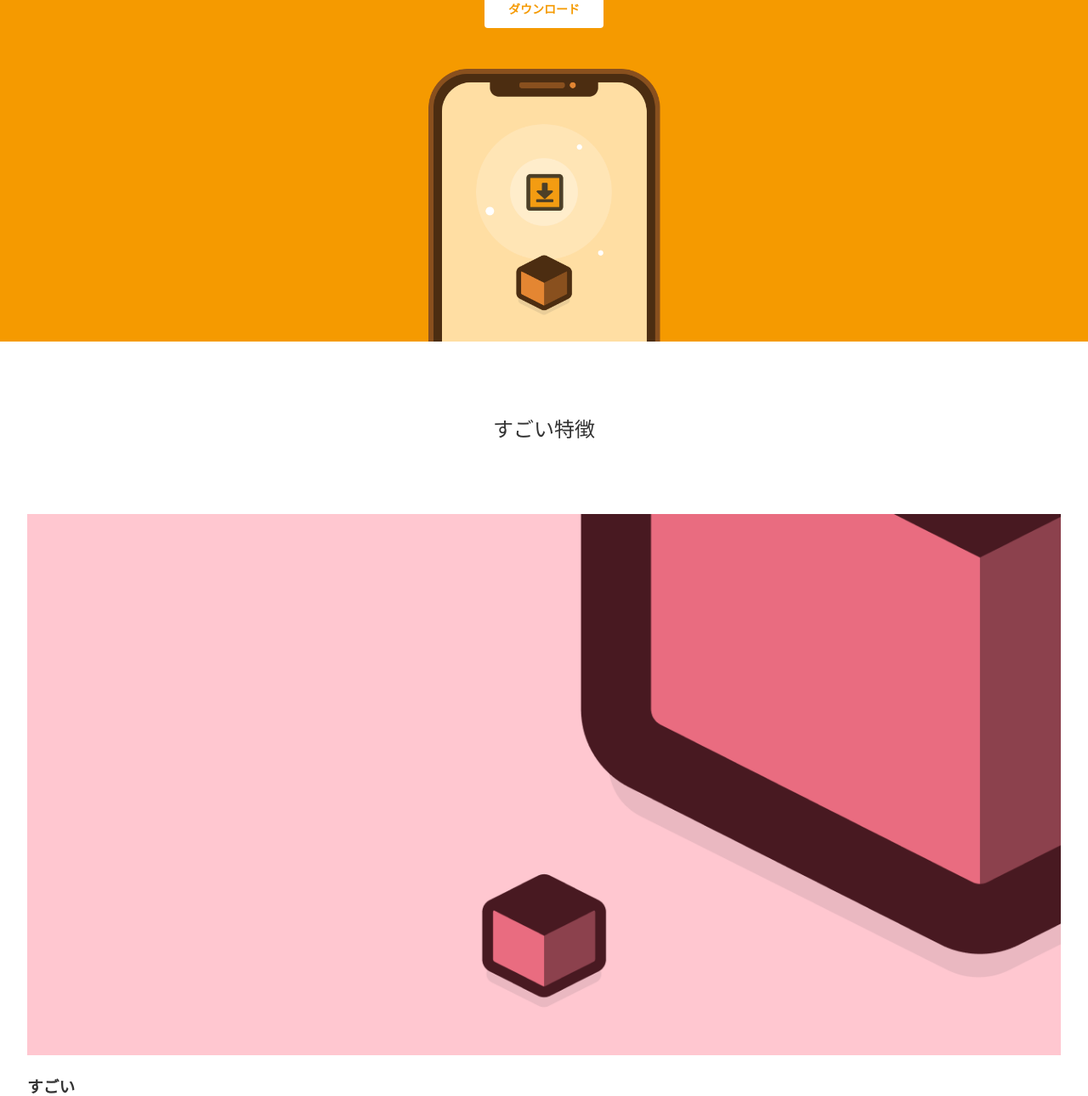
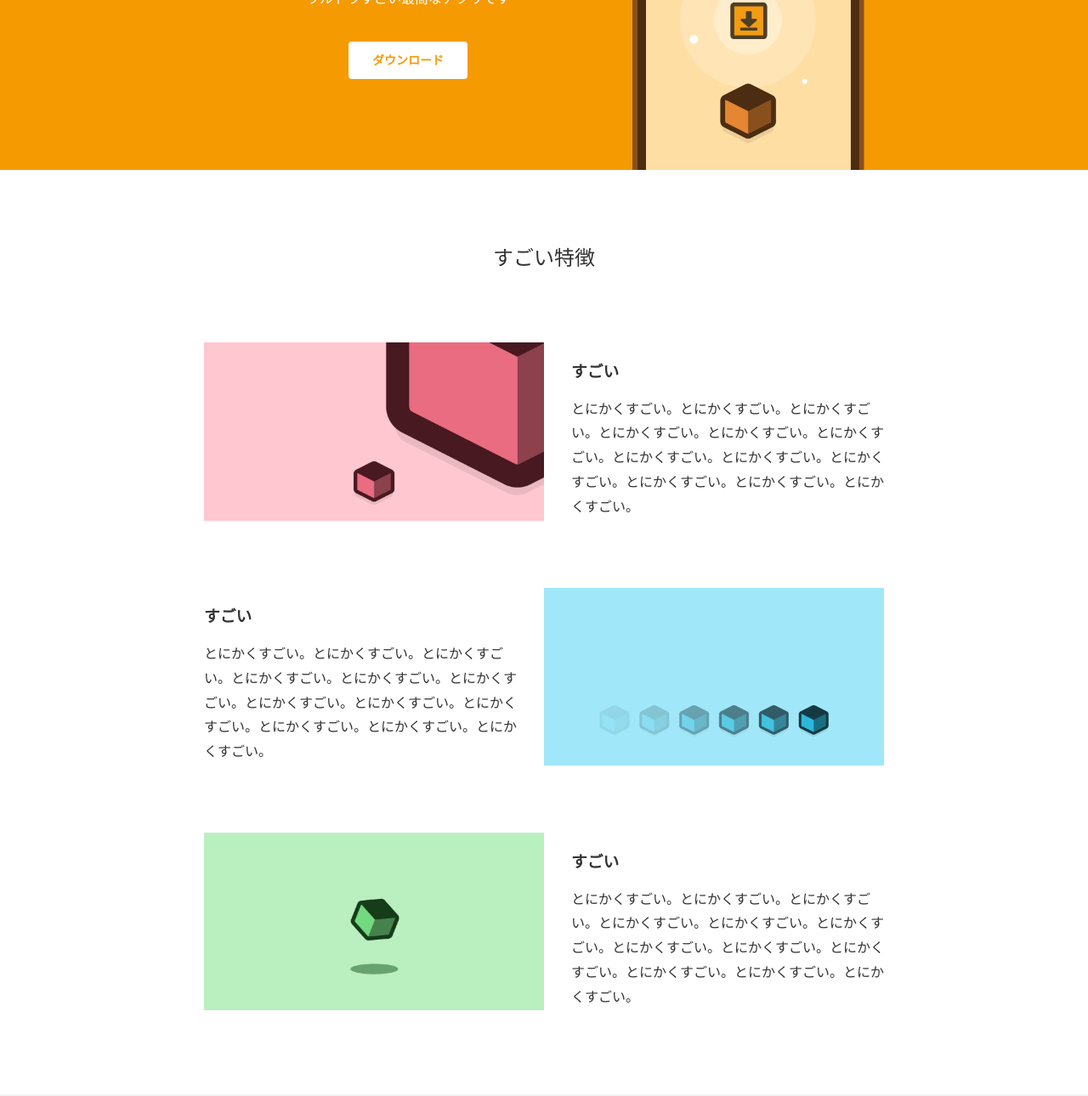
Before and after one commit to okapeeokapee/HTMLCSS-culmination, a plain HTML site: page index.html in a window 1280 px wide. Shown: the part 185-1475 px from the top of the page at 85% size. Drawn offline with Linux system fonts and the light colour scheme.

Commit message:
features section-flex features section:nth-child(even)

```diff
--- a/css/styles.css
+++ b/css/styles.css
@@ -91,3 +91,35 @@ footer{
   color: #98969c;
   text-align: center;
 }
+
+@media (min-width: 900px) {
+  header .container {
+    display: flex;
+    width: 800px;
+    margin: 0 auto;
+  }
+  header .info {
+    width: 60%;
+    align-self: center;
+  }
+  header .pic {
+    width: 40%;
+  }
+  .features .container{
+    width: 800px;
+    margin: 0 auto;
+  }
+  .features section{
+    display: flex;
+    justify-content: space-between;
+  }
+  .features section:nth-child(even){
+    flex-direction: row-reverse;
+  }
+  .features .pic{
+    width: 50%;
+  }
+  .features .info{
+    width: calc(50% - 32px);
+  }
+}
--- a/index.html
+++ b/index.html
@@ -9,33 +9,49 @@
 </head>
 <body>
   <header>
+    <div class="container">
+      <div class="info">
         <h1>すごいアプリ</h1>
         <p>ウルトラすごい最高なアプリです</p>
         <a href="" class="btn">ダウンロード</a>
+      </div>
+      <div class="pic">
         <img src="img/top.png" alt="">
+      </div>
+    </div>
   </header>
 
   <section class="features">
     <h1>すごい特徴</h1>
     <div class="container">
-
-
       <section>
+        <div class="pic">
           <img src="img/feature1.png" alt="">
+        </div>
+        <div class="info">
           <h1>すごい</h1>
           <p>とにかくすごい。とにかくすごい。とにかくすごい。とにかくすごい。とにかくすごい。とにかくすごい。とにかくすごい。とにかくすごい。とにかくすごい。とにかくすごい。とにかくすごい。とにかくすごい。</p>
+        </div>
       </section>
 
       <section>
+        <div class="pic">
           <img src="img/feature2.png" alt="">
+        </div>
+        <div class="info">
           <h1>すごい</h1>
           <p>とにかくすごい。とにかくすごい。とにかくすごい。とにかくすごい。とにかくすごい。とにかくすごい。とにかくすごい。とにかくすごい。とにかくすごい。とにかくすごい。とにかくすごい。とにかくすごい。</p>
+        </div>
       </section>
 
       <section>
+        <div class="pic">
           <img src="img/feature3.png" alt="">
+        </div>
+        <div class="info">
           <h1>すごい</h1>
           <p>とにかくすごい。とにかくすごい。とにかくすごい。とにかくすごい。とにかくすごい。とにかくすごい。とにかくすごい。とにかくすごい。とにかくすごい。とにかくすごい。とにかくすごい。とにかくすごい。</p>
+        </div>
       </section>
   </div>
   </section>
```
Lines whose indentation alone changed are shown as unchanged.
